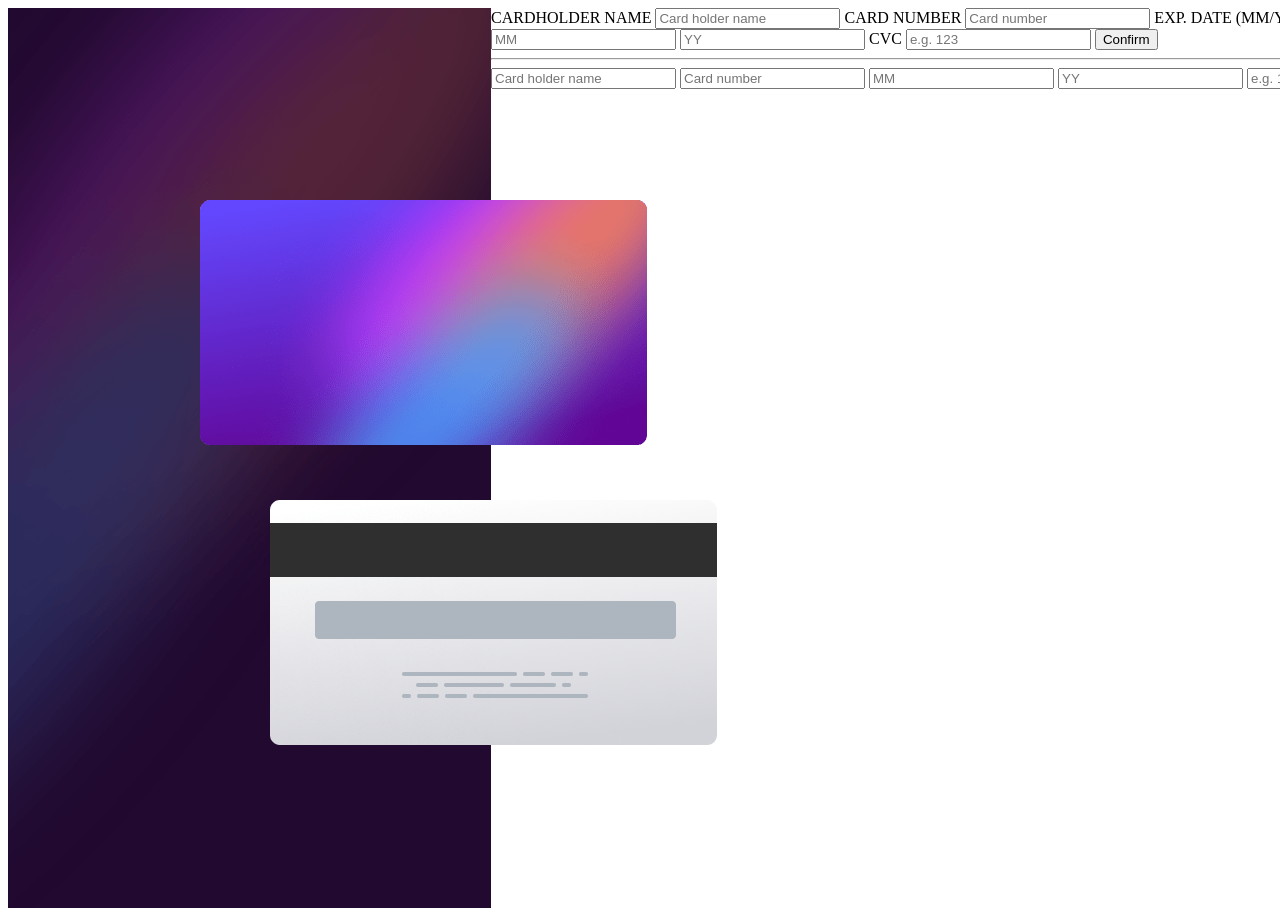
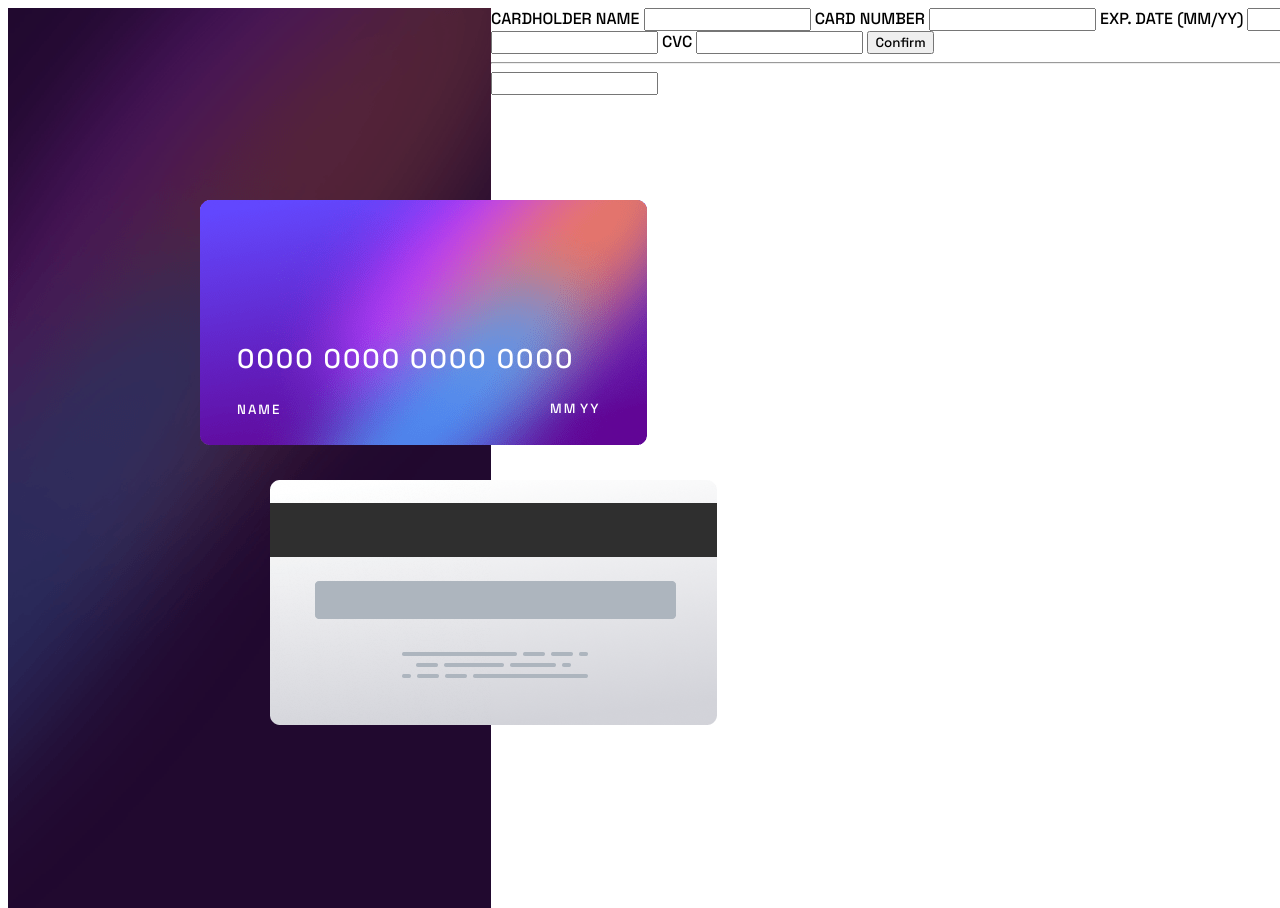
Before and after one commit to giandefaria/challeng-interactive-card-details-form-main, a plain HTML site: page index.html in a window 1280 px wide. Shown: the top 908 px of the page. Drawn offline with Linux system fonts and the light colour scheme.

Commit message:
atualização css

```diff
--- a/index.html
+++ b/index.html
@@ -6,15 +6,13 @@
     <meta name="viewport" content="width=device-width, initial-scale=1.0">
     <title>Document</title>
     <link rel="stylesheet" href="style.css">
+    <link rel="preconnect" href="https://fonts.googleapis.com">
+    <link rel="preconnect" href="https://fonts.gstatic.com" crossorigin>
+    <link href="https://fonts.googleapis.com/css2?family=Space+Grotesk:wght@500&display=swap" rel="stylesheet">
 
 </head>
 <body>
-
     <img class="background-desktop" src="images/bg-main-desktop.png" alt="background">
-
-    <img class="front-card" src="images/bg-card-front.png" alt="front card">
-    <img class="back-card" src="images/bg-card-back.png" alt="back card">
-
 
     <form action="#">
         <label for="cardHolder">CARDHOLDER NAME</label>
@@ -33,12 +31,23 @@
 
     </form>
 
+    <div class="front-card">
+    <img src="images/bg-card-front.png" alt="front card">
+    <input type="text" id="duplicateCardHolder" placeholder="NAME">
+    <input type="number" id="duplicateCardNumber" placeholder="0000 0000 0000 0000">
+    <input type="number" id="duplicateCardMonth" placeholder="MM"> <input type="number" id="duplicateCardYear" placeholder="YY">
+    </div>
+
+    <div class="back-card">
+    <img src="images/bg-card-back.png" alt="back card">
+    </div>
+
+
     <hr>
-    <input type="text" id="duplicateCardHolder" placeholder="Card holder name">
 
-    <input type="number" id="duplicateCardNumber" placeholder="Card number">
 
-    <input type="number" id="duplicateCardMonth" placeholder="MM"> <input type="number" id="duplicateCardYear" placeholder="YY">
+
+
 
     <input type="number" id="duplicateCardCvc" placeholder="e.g. 123">
 
--- a/script.js
+++ b/script.js
@@ -22,7 +22,8 @@ let duplicateCardMonth = document.getElementById("duplicateCardMonth");
 
 cardMonth.addEventListener('keyup',() => {
     duplicateCardMonth.value = cardMonth.value;
-});
+})
+
 
 // card year duplicate
 
--- a/style.css
+++ b/style.css
@@ -1,5 +1,15 @@
 body {
     width: 1440px;
+    font-family: 'Space Grotesk', sans-serif;
+
+}
+::placeholder {
+    color: hsl(0, 0%, 100%);
+}
+
+input {
+    font-family: 'Space Grotesk', sans-serif;
+
 }
 
 .background-desktop {
@@ -7,13 +17,63 @@ body {
 }
 
 .front-card {
+    font-family: 'Space Grotesk', sans-serif;
     position: absolute;
     left: 200px;
     top: 200px;
 }
 
+#duplicateCardHolder {
+    background: transparent;
+    border-style: none;
+    color: hsl(0, 0%, 100%);
+    letter-spacing: 2px;
+    position: absolute;
+    left: 35px;
+    top: 200px;
+
+}
+
+#duplicateCardNumber {
+    width: 400px;
+    background: transparent;
+    border-style: none;
+    color: hsl(0, 0%, 100%);
+    letter-spacing: 2px;
+    font-size: 27px;
+    position: absolute;
+    left: 35px;
+    top: 140px;
+}
+
+#duplicateCardMonth{
+    background: transparent;
+    border-style: none;
+    color: hsl(0, 0%, 100%);
+    letter-spacing: 2px;
+    position: absolute;
+    left: 350px;
+    top: 200px;
+    width: 40px;
+    margin: 0;
+    padding: 0;
+}
+
+#duplicateCardYear{
+    background: transparent;
+    border-style: none;
+    color: hsl(0, 0%, 100%);
+    letter-spacing: 2px;
+    position: absolute;
+    left: 380px;
+    top: 200px;
+    width: 40px;
+    padding: 0;
+    margin: 0;
+}
+
 .back-card {
     position: absolute;
     left: 270px;
-    top: 500px;
+    top: 480px;
 }
```
